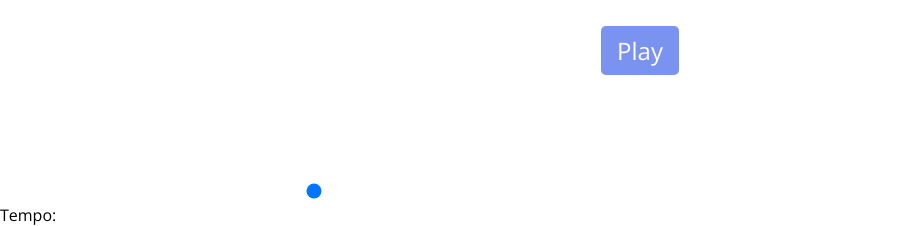
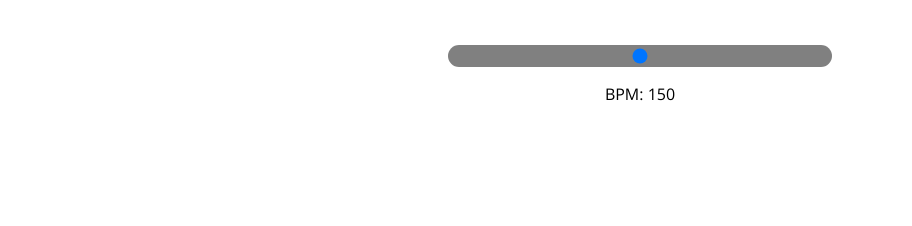
Before and after one commit to huntingeun/beatMaker, a plain HTML site: page index.html in a window 1280 px wide. Shown: the part 618-844 px from the top of the page, without its empty margins (0-912 px from the left). After the commit the page ends 800 px from the top, so only its background shows below. Drawn offline with nearby package versions, Linux system fonts and the light colour scheme.

Commit message:
09/06/20_2
Finished

```diff
--- a/app.js
+++ b/app.js
@@ -9,10 +9,12 @@ class DrumKit {
     this.snareAudio = document.querySelector(".js-snare-sound");
     this.hihatAudio = document.querySelector(".js-hihat-sound");
     this.index = 0;
-    this.bpm = 200;
+    this.bpm = 150;
     this.isPlaying = null; //base false
     this.selects = document.querySelectorAll("select");
     this.muteBtns = document.querySelectorAll(".mute");
+    this.tempoSlider = document.querySelector(".tempo-slider");
+    this.tempoNr = document.querySelector(".tempo-number");
   }
   repeat() {
     const step = this.index % 8;
@@ -101,6 +103,19 @@ class DrumKit {
       }
     }
   }
+  changeTempo(e) {
+    this.tempoNr.innerText = e.target.value;
+  }
+  //setting this.bpm to currentTempo doesnt update this.bpm in start function
+  //so we have to this.bpm inside start function and rerun it again
+  updateTempo(e) {
+    this.bpm = e.target.value;
+    clearInterval(this.isPlaying);
+    this.isPlaying = null;
+    if (this.playBtn.classList.contains("active")) {
+      this.start();
+    }
+  }
   activePad() {
     this.classList.toggle("active");
     //=event.target.classList.toggle("active");
@@ -134,3 +149,11 @@ drumKit.muteBtns.forEach((btn) => {
     drumKit.muteSound(e);
   });
 });
+
+drumKit.tempoSlider.addEventListener("input", function (e) {
+  drumKit.changeTempo(e);
+});
+//event change only reacts to final destination whereas input reacts to every move
+drumKit.tempoSlider.addEventListener("change", function (e) {
+  drumKit.updateTempo(e);
+});
--- a/index.html
+++ b/index.html
@@ -90,24 +90,16 @@
         </div>
       </div>
       <button class="js-play play">Play</button>
+      <div class="tempo">
+        <input type="range" class="tempo-slider" max="300" min="20" step="5" />
+        <p>BPM: <span class="tempo-number">150</span></p>
+      </div>
     </div>
 
     <audio class="js-kick-sound" src="./sounds/kick-classic.wav"></audio>
     <audio class="js-snare-sound" src="./sounds/snare-acoustic01.wav"></audio>
     <audio class="js-hihat-sound" src="./sounds/hihat-acoustic01.wav"></audio>
 
-    <div class="tempo-controls">
-      <input
-        type="range"
-        class="tempo-range"
-        min="0.1"
-        max="5"
-        value="2.5"
-        step="0.1"
-      />
-      <p class="tempo">Tempo:<span></span></p>
-    </div>
-
     <script src="https://cdnjs.cloudflare.com/ajax/libs/font-awesome/5.12.0-2/js/all.min.js"></script>
     <script src="app.js"></script>
   </body>
--- a/style.css
+++ b/style.css
@@ -1,4 +1,4 @@
-@import url("https://fonts.googleapis.com/css2?family=Open+Sans&display=swap");
+@import url("https://fonts.googleapis.com/css2?family=Open+Sans:wght@400;600;700&display=swap");
 
 * {
   margin: 0;
@@ -12,8 +12,12 @@ svg {
   pointer-events: none;
 }
 
+h1 {
+  font-weight: 600;
+}
+
 .sequencer {
-  min-height: 100vh;
+  height: 100vh;
   display: flex;
   flex-direction: column;
   align-items: center;
@@ -103,13 +107,29 @@ select {
   color: white;
   background-color: #7a92f0;
   cursor: pointer;
-  margin-top: 3rem;
+  margin-top: 2rem;
 }
 
-input.tempo-range {
-  margin: 0 auto;
-  width: 50vw;
+.tempo {
+  margin: 2rem;
+  width: 30%;
+}
+
+.tempo-slider {
+  padding: 0.2rem;
   -webkit-appearance: none;
+  margin: 1rem 0rem;
+  min-width: 100%;
+  position: relative;
+  background-color: gray;
+  border-radius: 1rem;
+  cursor: pointer;
+}
+
+.tempo p {
+  font-size: 1rem;
+  font-weight: 400;
+  text-align: center;
 }
 
 @keyframes playTrackCss {
```
